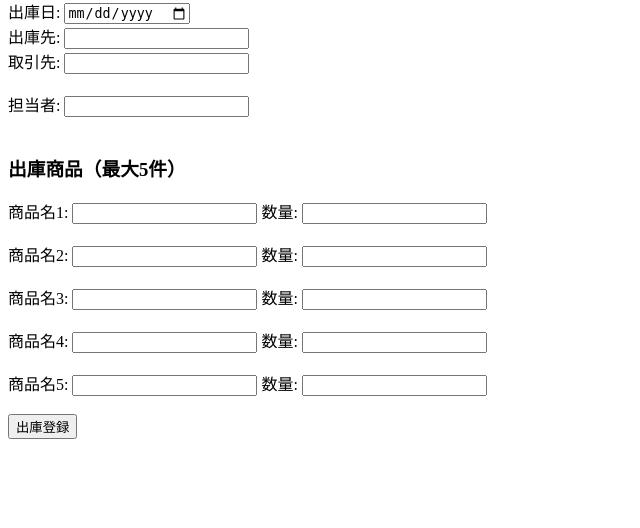
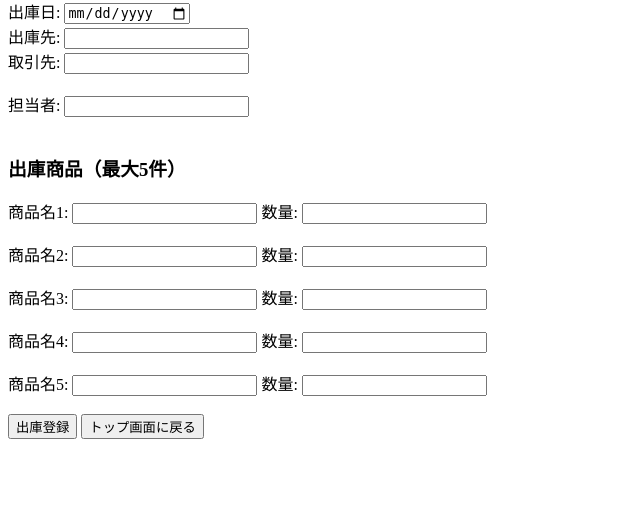
Before and after one commit to mizutani-dash/inventory-pbl-git, a Flask app: page /register in a window 1280 px wide. Shown: the part 90-618 px from the top of the page, without its empty margins (0-640 px from the left). Run offline with Flask 3, Linux system fonts and the light colour scheme.

Commit message:
削除機能実装、詳細編集テスト

```diff
--- a/app.py
+++ b/app.py
@@ -194,6 +194,24 @@ def edit(shukko_id):
     return render_template('edit.html', 出庫ID=shukko_id, 出庫情報=出庫情報)
 
 
+@app.route('/delete/<shukko_id>')
+def delete_shukko(shukko_id):
+    出庫情報シート, 出庫詳細シート = connect_sheets()
+
+    # 出庫情報シートから対象行を削除
+    cell = 出庫情報シート.find(shukko_id)
+    if cell:
+        出庫情報シート.delete_rows(cell.row)
+
+    # 出庫詳細シートからも関連行を削除
+    cells = 出庫詳細シート.findall(shukko_id)
+    for c in reversed(cells):  # 後ろから削除しないとインデックスずれる
+        出庫詳細シート.delete_rows(c.row)
+
+    return redirect(url_for('list_data'))  # 一覧に戻る
+
+
+
 @app.route('/edit-detail/<shukko_id>', methods=['GET', 'POST'])
 def edit_detail(shukko_id):
     """出庫詳細の編集ページ"""
@@ -238,6 +256,34 @@ def edit_detail(shukko_id):
     出庫詳細リスト = 出庫詳細シート.get_all_values()
     出庫詳細 = [row for row in 出庫詳細リスト if row[0] == shukko_id]
     return render_template('edit_detail.html', 出庫ID=shukko_id, 出庫詳細=出庫詳細)
+
+
+@app.route('/edit-detail/<shukko_id>/<detail_id>', methods=['POST'])
+def edit_shukko_detail(shukko_id, detail_id):
+    new_name = request.form['product_name']
+    new_qty = request.form['quantity']
+    出庫詳細シート = connect_sheets()[1]
+
+    # detail_idをキーにして該当行を探し更新
+    cell = 出庫詳細シート.find(detail_id)
+    if cell:
+        row = cell.row
+        出庫詳細シート.update_cell(row, 3, new_name)  # 商品名
+        出庫詳細シート.update_cell(row, 4, new_qty)   # 数量
+
+    return redirect(url_for('detail', 出庫ID=shukko_id))
+
+
+@app.route('/delete-detail/<shukko_id>/<detail_id>')
+def delete_detail(shukko_id, detail_id):
+    出庫詳細シート = connect_sheets()[1]
+
+    cell = 出庫詳細シート.find(detail_id)
+    if cell:
+        出庫詳細シート.delete_rows(cell.row)
+
+    return redirect(url_for('detail', 出庫ID=shukko_id))
+
 
 
 def process_and_store_csv(filepath, filename, file_hash):
--- a/templates/list.html
+++ b/templates/list.html
@@ -17,6 +17,8 @@
             <td>
                 <a href="{{ url_for('detail', shukko_id=row[0]) }}">{{ row[0] }}</a>
                 <a href="{{ url_for('edit', shukko_id=row[0]) }}">編集</a>
+                <a href="{{ url_for('delete_shukko', shukko_id=row[0]) }}" onclick="return confirm('本当に削除しますか？');">削除</a>
+
             </td>
             <td>{{ row[1] }}</td>
             <td>{{ row[2] }}</td>
@@ -43,5 +45,7 @@
     -->
 
     <p><a href="{{ url_for('register') }}">← 出庫登録に戻る</a></p>
+    <p><a href="{{ url_for('index') }}">←トップ画面に戻る </a></p>
+
 </body>
 </html>
--- a/templates/register.html
+++ b/templates/register.html
@@ -21,6 +21,12 @@
         {% endfor %}
 
         <button type="submit">出庫登録</button>
+        <!-- トップ画面に戻るボタン -->
+        <a href="{{ url_for('index') }}">
+            <button type="button">トップ画面に戻る</button>
+        </a>
+
+
     </form>
 </body>
 </html>
```
Also changed, not shown: templates/detail.html (+17 -0 lines).
